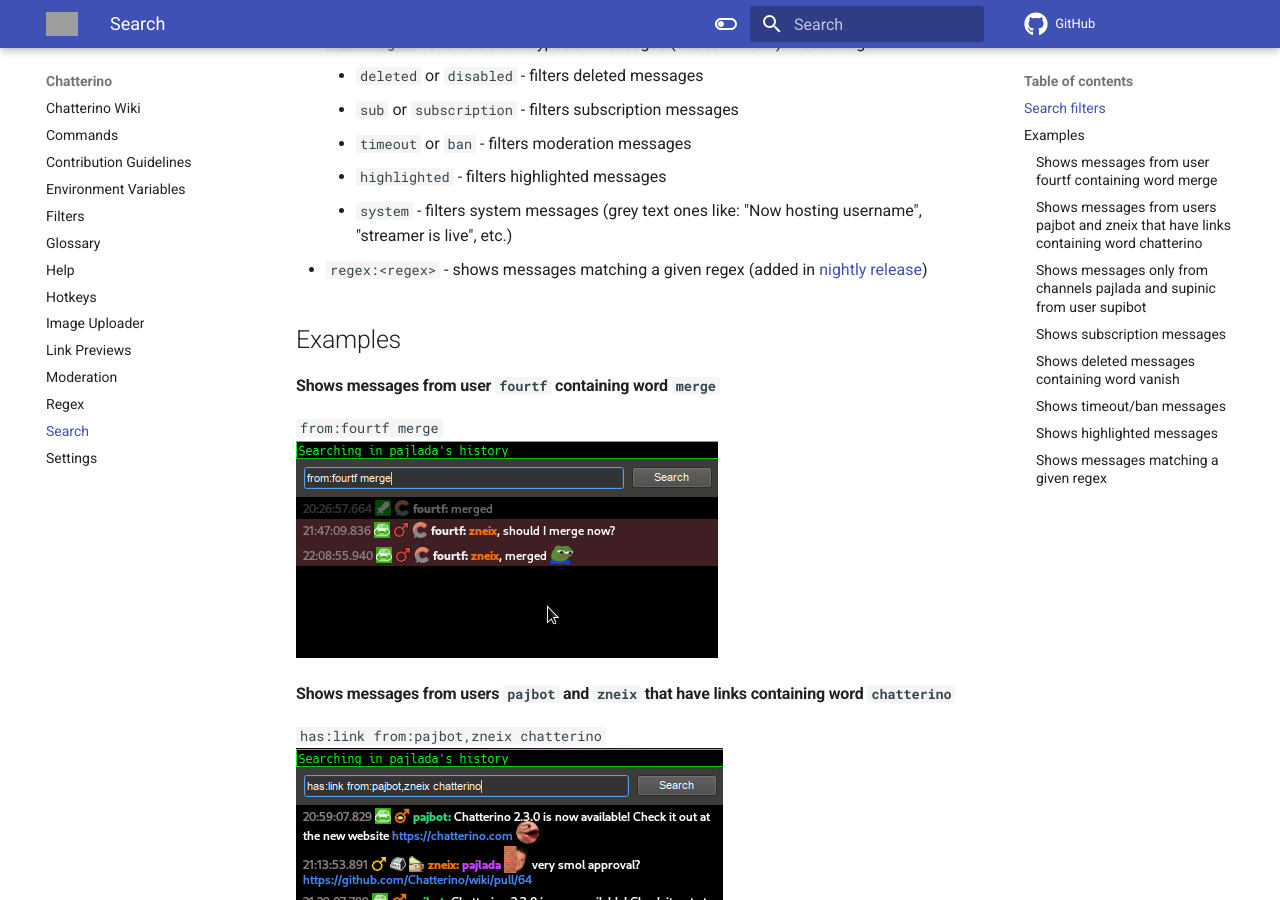
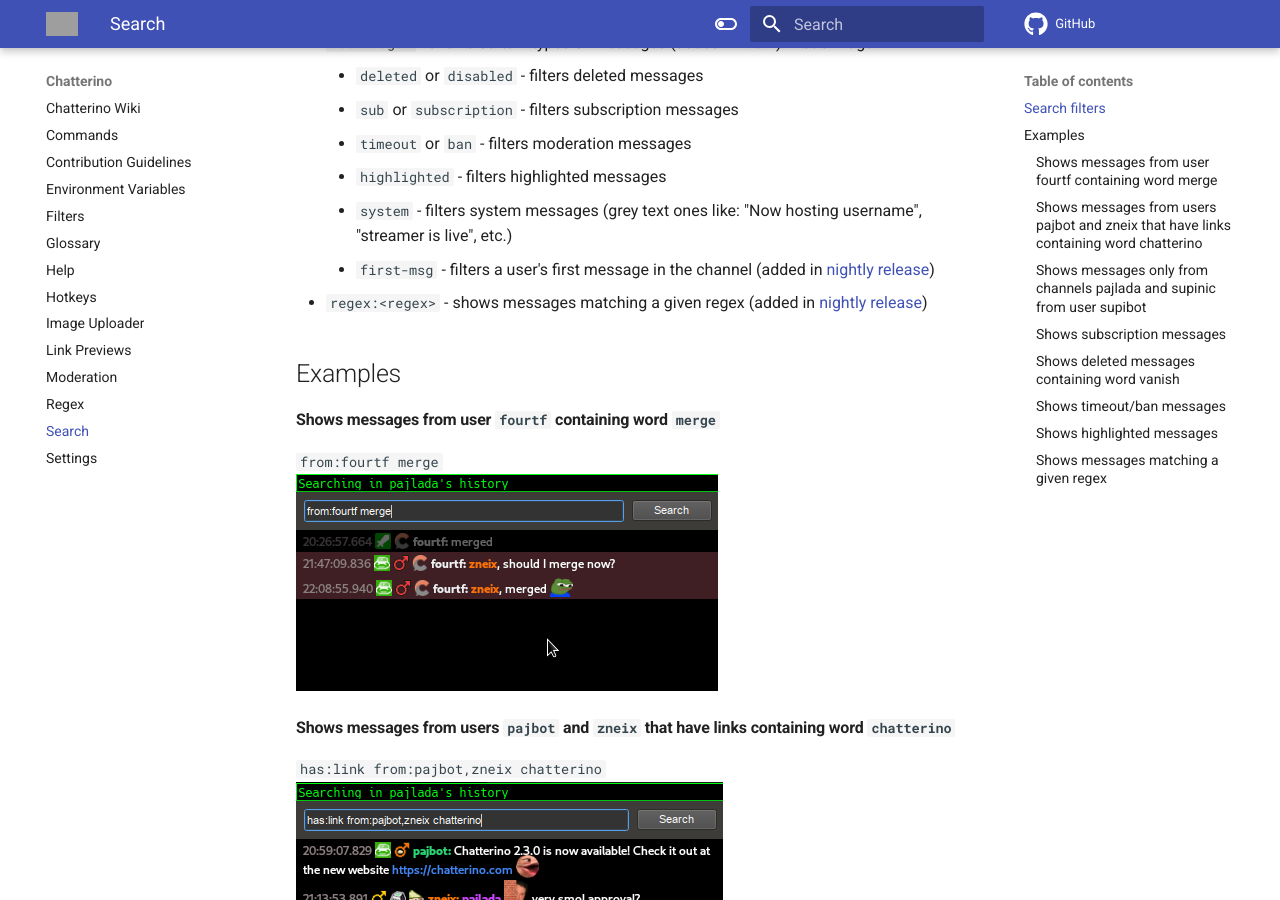
Before and after one commit to Chatterino/wiki, an MkDocs documentation site: the page built from docs/Search.md, in a window 1280 px wide and 900 px high, scrolled down 596 px. Built offline with MkDocs 1.6.1 and Material for MkDocs 9.7.7, drawn with Linux system fonts in a browser that asks for light colours; comment, search, counter and statistics services are not loaded; grey boxes are pictures that could not be loaded.

Commit message:
added first-msg for flag search predicate (#196)
Co-authored-by: Felanbird <41973452+Felanbird@users.noreply.github.com>
Co-authored-by: pajlada <rasmus.karlsson@pajlada.com>

```diff
--- a/docs/Search.md
+++ b/docs/Search.md
@@ -18,6 +18,7 @@
     - `timeout` or `ban` - filters moderation messages
     - `highlighted` - filters highlighted messages
     - `system` - filters system messages (grey text ones like: "Now hosting username", "streamer is live", etc.)
+    - `first-msg` - filters a user's first message in the channel (added in [nightly release](../Help/#what-is-nightly-and-how-to-use-install-it))
 - `regex:<regex>` - shows messages matching a given regex (added in [nightly release](../Help/#what-is-nightly-and-how-to-use-install-it))
 
 ## Examples
```
